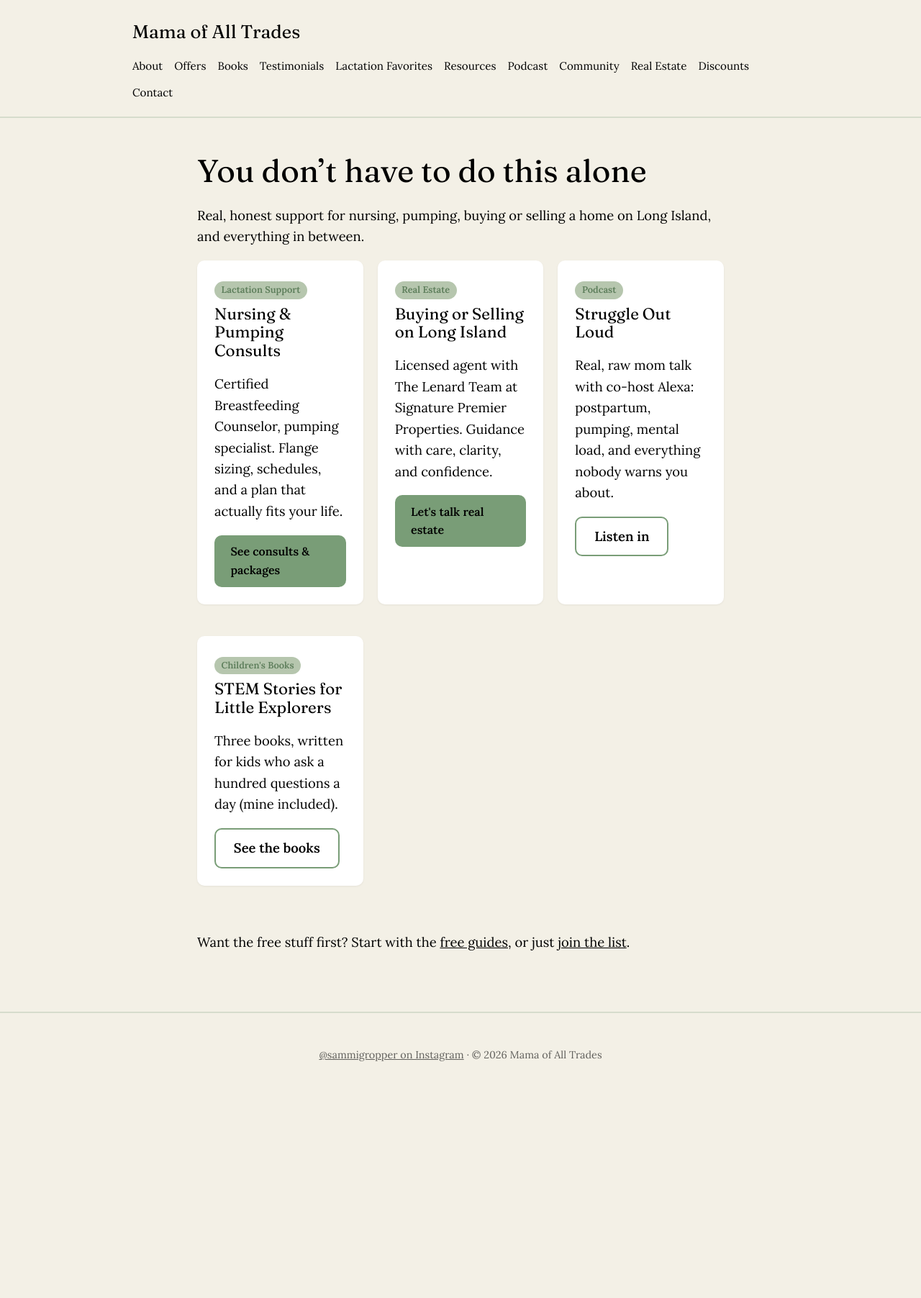
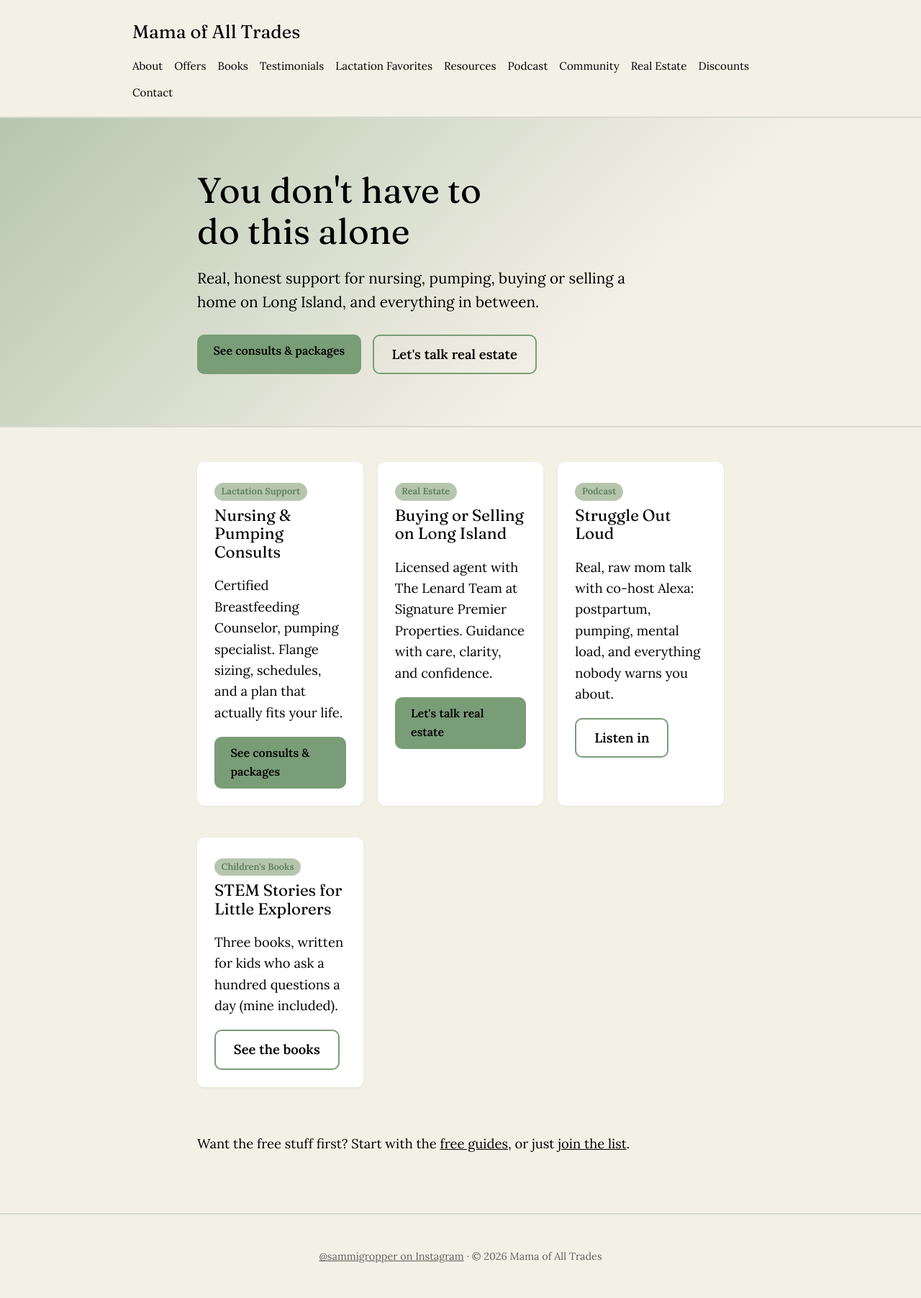
Before and after one commit to SammiGropper/mama-of-all-trades-site, a Jekyll site: the page built from index.md, in a window 1280 px wide. Shown: the whole page at 72% size. Built offline with Jekyll 4.4.1, drawn with Linux system fonts in a browser that asks for light colours; before the commit the page ends 1524 px from its top, so only the background shows below that.

Commit message:
Add bold hero banner to homepage
Co-Authored-By: Claude Sonnet 5 <noreply@anthropic.com>

```diff
--- a/_layouts/default.html
+++ b/_layouts/default.html
@@ -34,6 +34,21 @@
   </div>
 </header>
 
+{% if page.hero_title %}
+<section class="hero">
+  <div class="wrap hero-wrap">
+    <h1>{{ page.hero_title }}</h1>
+    {% if page.hero_sub %}<p class="hero-sub">{{ page.hero_sub }}</p>{% endif %}
+    {% if page.hero_cta %}
+    <div class="hero-ctas">
+      <a class="btn" href="{{ page.hero_cta_url | relative_url }}">{{ page.hero_cta }}</a>
+      {% if page.hero_cta2 %}<a class="btn-outline" href="{{ page.hero_cta2_url | relative_url }}">{{ page.hero_cta2 }}</a>{% endif %}
+    </div>
+    {% endif %}
+  </div>
+</section>
+{% endif %}
+
 <main>
   <div class="wrap">
     {{ content }}
--- a/assets/css/style.css
+++ b/assets/css/style.css
@@ -126,6 +126,36 @@ nav.site-nav a.active {
   border-bottom-color: var(--accent);
 }
 
+.hero {
+  background: linear-gradient(135deg, var(--accent-lighter) 0%, var(--bg) 65%);
+  border-bottom: 2px solid var(--accent-border);
+  padding: 4.5rem 0;
+}
+
+.hero h1 {
+  font-size: 3.1rem;
+  margin-bottom: 0.4em;
+  max-width: 14ch;
+}
+
+.hero-sub {
+  font-size: 1.3rem;
+  margin: 0 0 1.75rem;
+  max-width: 50ch;
+}
+
+.hero-ctas {
+  display: flex;
+  gap: 1rem;
+  flex-wrap: wrap;
+}
+
+@media (max-width: 640px) {
+  .hero { padding: 2.75rem 0; }
+  .hero h1 { font-size: 2.2rem; }
+  .hero-sub { font-size: 1.1rem; }
+}
+
 main {
   padding: 3rem 0 4rem;
 }
--- a/index.md
+++ b/index.md
@@ -1,12 +1,13 @@
 ---
 title: Home
 permalink: /
+hero_title: You don't have to do this alone
+hero_sub: Real, honest support for nursing, pumping, buying or selling a home on Long Island, and everything in between.
+hero_cta: See consults & packages
+hero_cta_url: /offers/
+hero_cta2: Let's talk real estate
+hero_cta2_url: /real-estate/
 ---
-
-# You don't have to do this alone
-
-Real, honest support for nursing, pumping, buying or selling a home on
-Long Island, and everything in between.
 
 <div class="grid">
   <div class="card">
```
